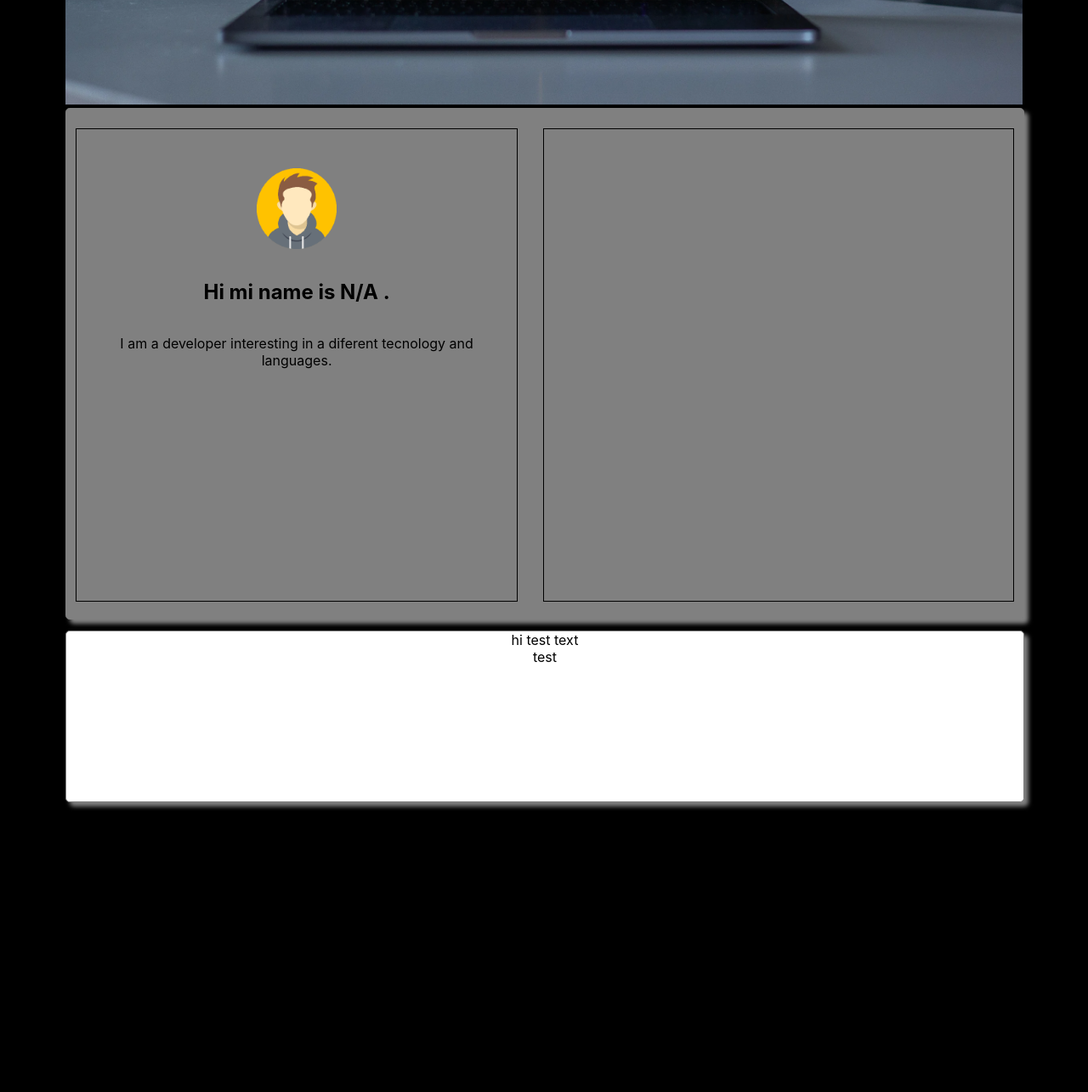
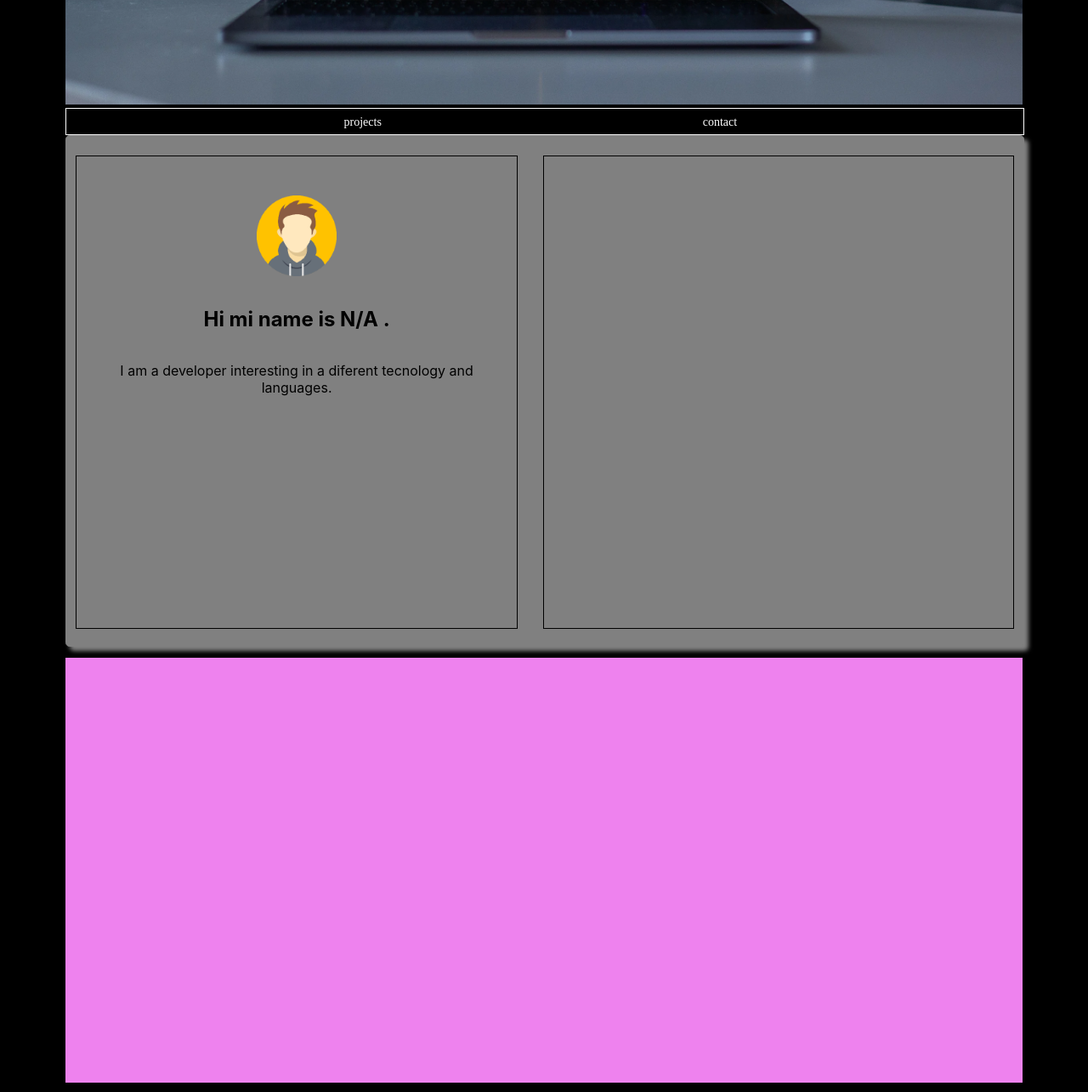
Before and after one commit to Darth-source1/My-Webpage, a plain HTML site: page index.html in a window 1280 px wide. Shown: the part 340-1625 px from the top of the page at 85% size. Before the commit the page ends 1297 px from the top, so only its background shows below. Drawn offline with Linux system fonts and the light colour scheme.

Commit message:
adding basic nav and section project

```diff
--- a/index.html
+++ b/index.html
@@ -23,6 +23,13 @@
 
 </section>
 
+<nav>
+<ul>
+ <li> <a href="#projects">projects</a></li>
+ <li> <a href="#contact">contact</a></li>
+</ul>
+
+ </nav>
 
  <section id="CV">
 
@@ -54,6 +61,12 @@ your browser dont support canvas
 </article>
 </section>
 
+<section id="projects">
+
+
+
+
+</section>
 
 <section id="contact">
 <form>
--- a/style.css
+++ b/style.css
@@ -64,6 +64,14 @@ body {
 
 
 }
+#projects{
+    width: 88%;
+    margin: 0% 0% 1% 6%;
+    height: 500px;
+    background-color: violet;
+
+
+}
 
 #contact {
     margin: 0% 0% 1% 6%;
@@ -88,3 +96,34 @@ h2, p {
     text-align: center;
     font-family: "inter", sans-serif;
 }
+
+
+nav a{
+    color: inherit;
+    text-decoration: none;
+    font-size: 14px;
+
+}
+
+nav li{
+    display: inline-block;
+    width: 10%;
+    padding: 5px 10px;
+    background-color: #000;
+    border: 1px solid #000;
+    text-align:center;
+    color: #fff;
+    margin: 0% 0% 0% 25%;
+
+}
+
+nav li:hover {
+    background-color: #fff;
+    color: #000;
+}
+nav {
+    width: 88%;
+    margin: 0% 0% 0% 6%;
+    border: 1px solid white;
+
+}
```
